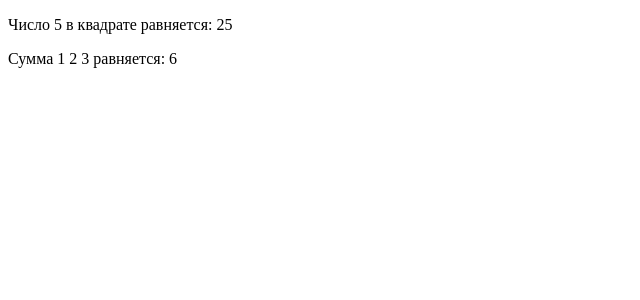
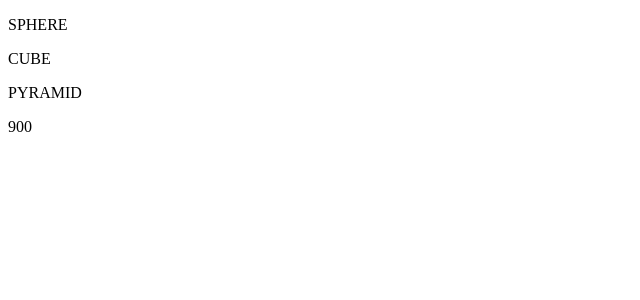
Before and after one commit to bronepoezd410/4AIP_VueExercises410, a Vue app in the folder MakoVueExercises/: page / in a window 1280 px wide. Shown: the top 300 px of the page, without its empty margins (0-640 px from the left). Built offline with nearby package versions, Linux system fonts and the light colour scheme.

Commit message:
007_Массивы в Vue

```diff
--- a/MakoVueExercises/src/App.vue
+++ b/MakoVueExercises/src/App.vue
@@ -1,7 +1,9 @@
 <template>
+    <p>{{ arr[0] }}</p>
+    <p>{{ arr[1] }}</p>
+    <p>{{ arr[2] }}</p>
 
-<p>Число {{ num }} в квадрате равняется: {{ num*num }}</p>
-<p>Сумма {{num1}} {{num2}} {{num3}} равняется: {{ num1+num2+num3 }}</p>
+    <p>{{ arr1[0] + arr1[1] + arr1[2] }}</p>
 
 </template>
 
@@ -9,16 +11,13 @@
 <script>
 export default {
     name: 'App',
-        data() {
-	    return {
-		num: 5,
-        num1: 1,
-		num2: 2,
-		num3: 3,
+    data() {
+	return {
+		arr: ['SPHERE', 'CUBE', 'PYRAMID'],
+		arr1: [12, 766, 122],
 	}
-    }
-
-	}
+}
+}
 </script>
 
 <style>
```
